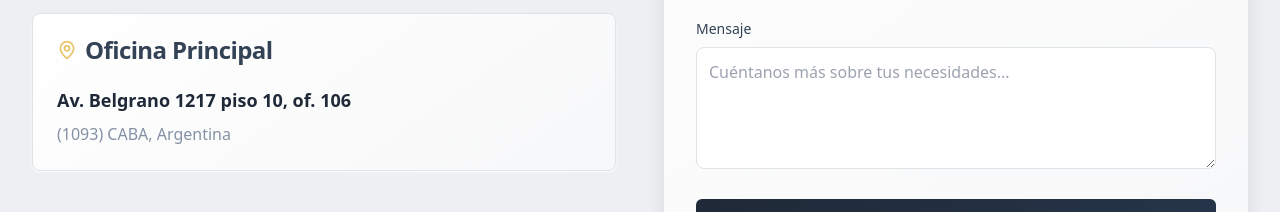
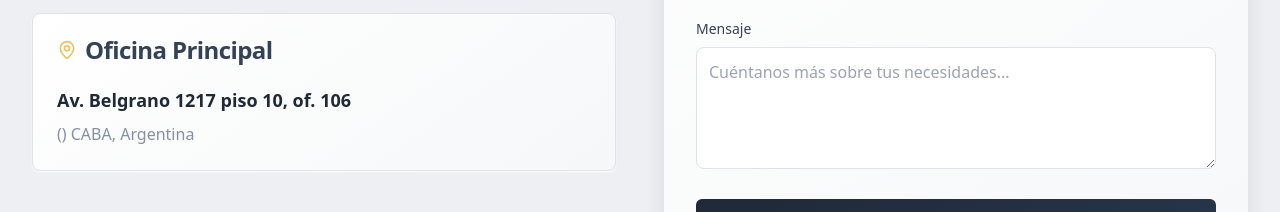
Before and after one commit to adelrive/sanmiguelcontadores-55, a React (Vite) app: page / in a window 1280 px wide. Shown: the part 3340-3552 px from the top of the page. Built offline with nearby package versions, Linux system fonts and the light colour scheme.

Commit message:
Cambio de prueba simple

```diff
--- a/src/components/Contact.tsx
+++ b/src/components/Contact.tsx
@@ -55,7 +55,7 @@ const Contact = () => {
                 <p className="text-lg font-semibold text-primary mb-2">
                   Av. Belgrano 1217 piso 10, of. 106
                 </p>
-                <p className="text-muted-foreground">(1093) CABA, Argentina</p>
+                <p className="text-muted-foreground">() CABA, Argentina</p>
               </CardContent>
             </Card>
 
```
